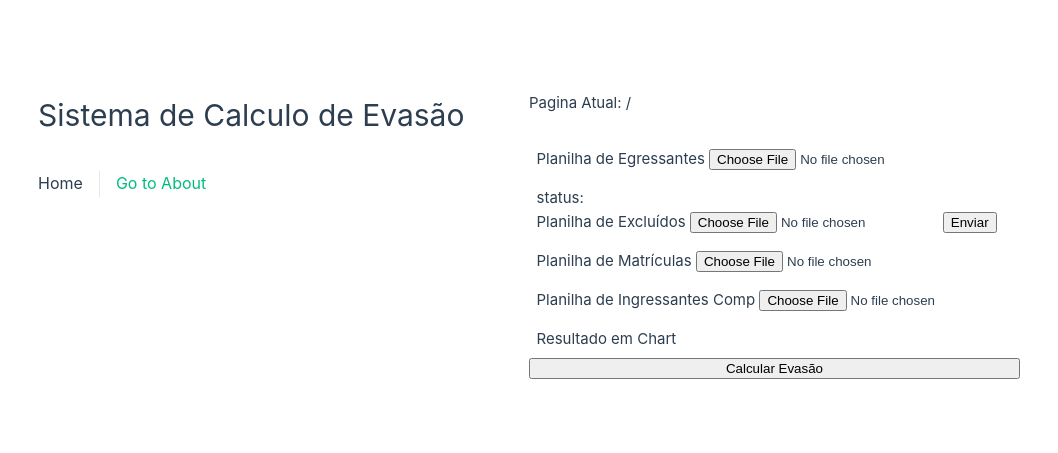
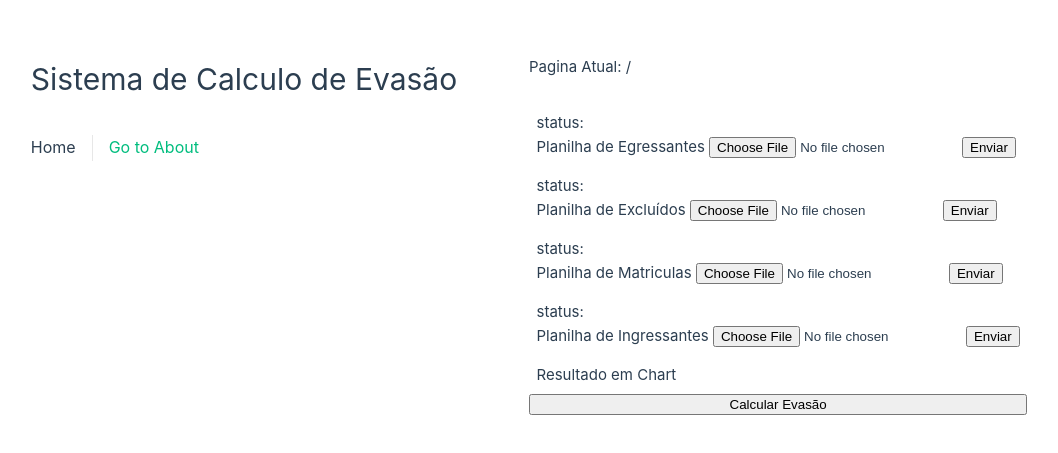
Before and after one commit to ShyKokiri/evasao-front, a Vue app: page / in a window 1280 px wide. Shown: the part 165-618 px from the top of the page, without its empty margins (111-1169 px from the left). Built offline with nearby package versions, Linux system fonts and the light colour scheme.

Commit message:
eu nao aguento mais

```diff
--- a/src/components/EgressantesUpload.vue
+++ b/src/components/EgressantesUpload.vue
@@ -1,18 +1,63 @@
 <script>
+import {ref} from "vue"
+
+  // function uploadExcluidos(){
+  //     post ("http://...").then ( ()=> {
+  //         $emit ("excluidos-uploaded-event")
+  //     } )
+  // }
+
+  export default{
+
+    setup(){
+        const status = ref("")
+
+        let fileToUpload = {}
+
+        function enviarEgressantes(){
+            status.value ="Enviando..." +fileToUpload.name
+
+            let formData =  new FormData()
+            formData.append("file", fileToUpload )
+
+            //post para a API
+            fetch ("http://localhost:9000/upload/egressos", {
+              method:'POST',
+              headers:{
+                'Accept':'application/json'
+              },
+              body:formData
+            }).then( (response)=>{
+               console.log(response)
+                return response.json()
+            }).then ( (json)=>{
+
+             status.value="Concluído!"
+             console.log(json)
+              console.log("Era pra ter json")
+            })
+
+        }
+
+      async  function handleFileUpload(event){
+        fileToUpload =   event.target.files[0]
 
 
 
-</script>
+        }
 
-<template>
-
-    <div>
-        Planilha de Egressantes
-        <input type="file">
-    </div>
-
-</template>
-
-<script>
+        return {enviarEgressantes, status, handleFileUpload}
+    }
+  }
 
 </script>
+<template>
+    <div>
+        status: {{status}} <br>
+
+        Planilha de Egressantes
+
+        <input type="file" @change="handleFileUpload($event)">
+        <button @click="enviarEgressantes()">Enviar</button>
+  </div>
+</template>
--- a/src/components/IngressantesUpload.vue
+++ b/src/components/IngressantesUpload.vue
@@ -1,13 +1,63 @@
 <script>
+import {ref} from "vue"
+
+  // function uploadExcluidos(){
+  //     post ("http://...").then ( ()=> {
+  //         $emit ("excluidos-uploaded-event")
+  //     } )
+  // }
+
+  export default{
+
+    setup(){
+        const status = ref("")
+
+        let fileToUpload = {}
+
+        function enviarIngressantes(){
+            status.value ="Enviando..." +fileToUpload.name
+
+            let formData =  new FormData()
+            formData.append("file", fileToUpload )
+
+            //post para a API
+            fetch ("http://localhost:9000/upload/ingressos", {
+              method:'POST',
+              headers:{
+                'Accept':'application/json'
+              },
+              body:formData
+            }).then( (response)=>{
+               console.log(response)
+                return response.json()
+            }).then ( (json)=>{
+
+             status.value="Concluído!"
+             console.log(json)
+              console.log("Era pra ter json")
+            })
+
+        }
+
+      async  function handleFileUpload(event){
+        fileToUpload =   event.target.files[0]
+
+
+
+        }
+
+        return {enviarIngressantes, status, handleFileUpload}
+    }
+  }
 
 </script>
-
 <template>
     <div>
-        Planilha de Ingressantes Comp
-        <input type="file">
-    </div>
+        status: {{status}} <br>
+
+        Planilha de Ingressantes
+
+        <input type="file" @change="handleFileUpload($event)">
+        <button @click="enviarIngressantes()">Enviar</button>
+  </div>
 </template>
-<style>
-
-</style>
--- a/src/components/MatriculaUpload.vue
+++ b/src/components/MatriculaUpload.vue
@@ -1,11 +1,63 @@
 <script>
+import {ref} from "vue"
+
+  // function uploadExcluidos(){
+  //     post ("http://...").then ( ()=> {
+  //         $emit ("excluidos-uploaded-event")
+  //     } )
+  // }
+
+  export default{
+
+    setup(){
+        const status = ref("")
+
+        let fileToUpload = {}
+
+        function enviarMatriculas(){
+            status.value ="Enviando..." +fileToUpload.name
+
+            let formData =  new FormData()
+            formData.append("file", fileToUpload )
+
+            //post para a API
+            fetch ("http://localhost:9000/upload/matriculas-xlsx", {
+              method:'POST',
+              headers:{
+                'Accept':'application/json'
+              },
+              body:formData
+            }).then( (response)=>{
+               console.log(response)
+                return response.json()
+            }).then ( (json)=>{
+
+             status.value="Concluído!"
+             console.log(json)
+              console.log("Era pra ter json")
+            })
+
+        }
+
+      async  function handleFileUpload(event){
+        fileToUpload =   event.target.files[0]
 
 
+
+        }
+
+        return {enviarMatriculas, status, handleFileUpload}
+    }
+  }
+
 </script>
+<template>
+    <div>
+        status: {{status}} <br>
 
-<template>
-  <div>
-    Planilha de Matrículas
-    <input type="file">
+        Planilha de Matriculas
+
+        <input type="file" @change="handleFileUpload($event)">
+        <button @click="enviarMatriculas()">Enviar</button>
   </div>
 </template>
--- a/src/views/HomeView.vue
+++ b/src/views/HomeView.vue
@@ -5,7 +5,6 @@
   import IngressantesUpload from "../components/IngressantesUpload.vue"
   import Resultado from "../components/Resultado.vue"
   import {ref} from "vue"
-
 
 
   // export default{
@@ -30,12 +29,23 @@
   //  return excluidosUploaded && ingressantesUploaded && egressantesUploaded && matriculaUploaded
   // }
 
-  //   function calcularEvasao(){
-  //       get ("/calc").then ( (dado)=>{
+     function calcularEvasao(){
 
-  //         dados = ///resultado
-  //       })
-  //   }
+        fetch ("http://localhost:9000/upload/calc", {
+              method:'GET',
+              headers:{
+                'Accept':'application/json'
+              },
+
+            }).then( (response)=>{
+               console.log(response)
+               return response.json()
+            }).then ( (json)=>{
+             console.log(json)
+
+
+            })
+     }
 </script>
 
 <template>
@@ -54,12 +64,12 @@
 
     <Resultado/>
 
-    <!-- <div>
-    <button :enable="habilitarCalculo()" @click="calcularEvasao()"> Calcular Evasão</button>
-    </div>  -->
-     <button > Calcular Evasão</button>
 
-  </div>
+    <button  @click="calcularEvasao()"> Calcular Evasão</button>
+    </div>
+
+
+
 
   </main>
 </template>
```
